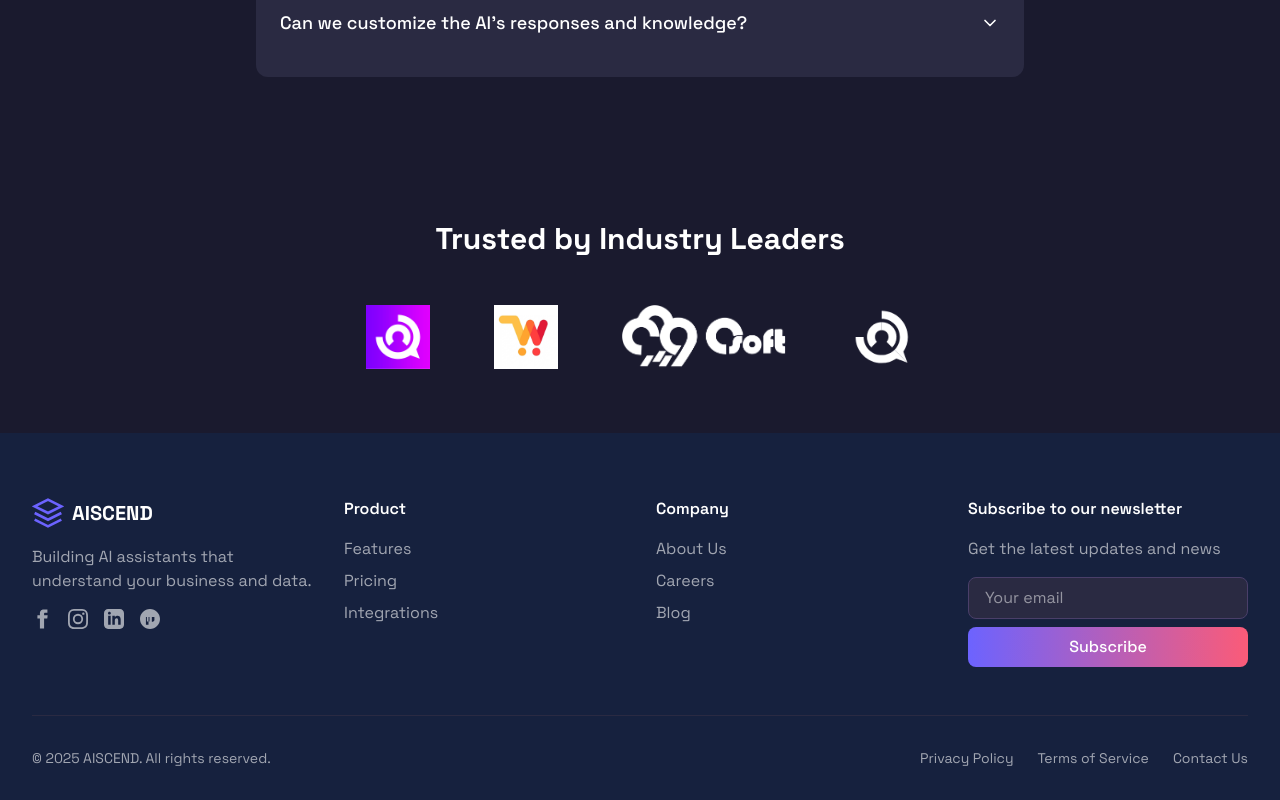
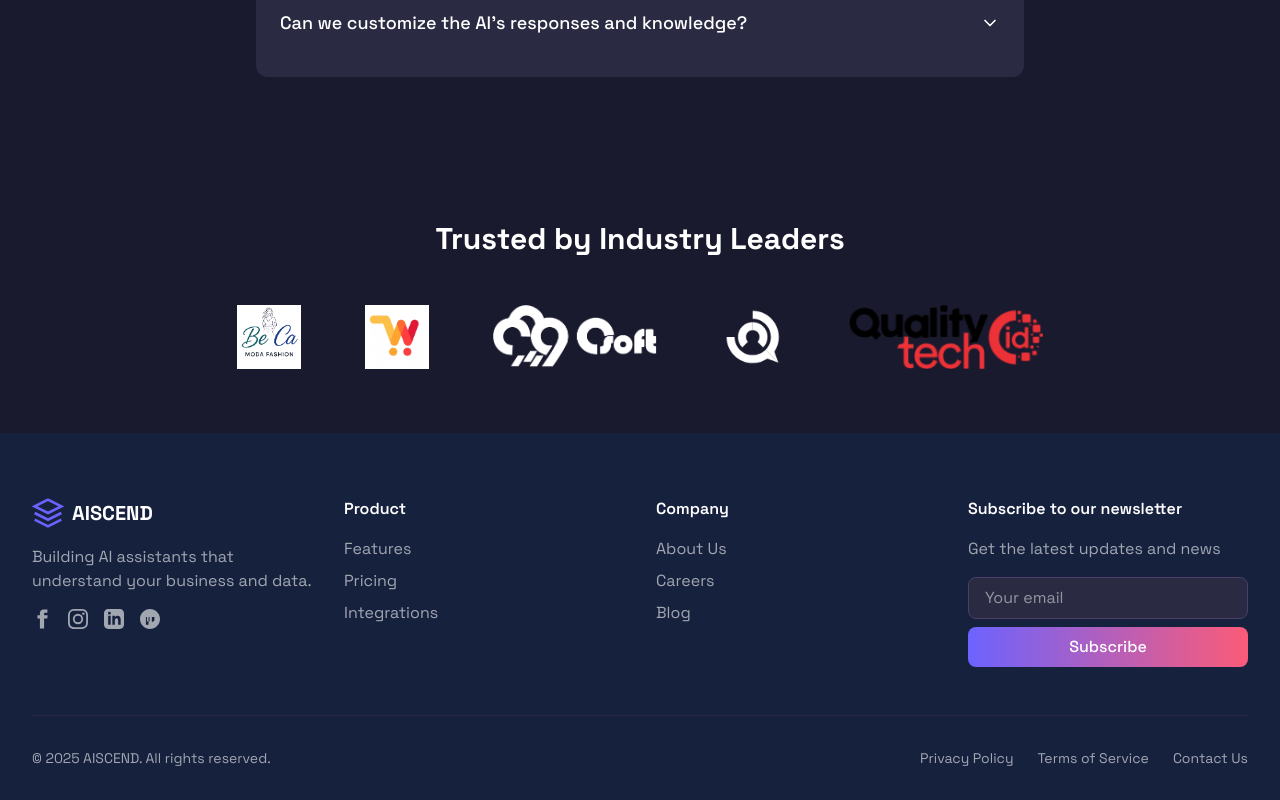
Before and after one commit to davelock87/aiscendweb, a React (Vite) app: page / in a window 1280 px wide. Shown: the part 4888-5688 px from the top of the page. Built offline with nearby package versions, Linux system fonts and the light colour scheme.

Commit message:
Update Clients component with new BeCa Moda logo

```diff
--- a/src/components/Clients.tsx
+++ b/src/components/Clients.tsx
@@ -7,7 +7,7 @@ const Clients: React.FC = () => {
   const clients = [
     {
       name: 'Beca Moda',
-      logo: '/logo600.png',
+      logo: '/Diseño sin título.png',
       url: 'https://becamoda.com/',
     },
     {
@@ -24,6 +24,11 @@ const Clients: React.FC = () => {
       name: 'Mi Local',
       logo: '/logo 80x80.png',
       url: 'https://milocal.com.co/',
+    },
+    {
+      name: 'Quality Tech',
+      logo: '/cropped-cropped-cropped-QT-LOGO-PW-200x66 copy.png',
+      url: 'https://www.qualitytech-id.com/',
     },
   ];
 
```
